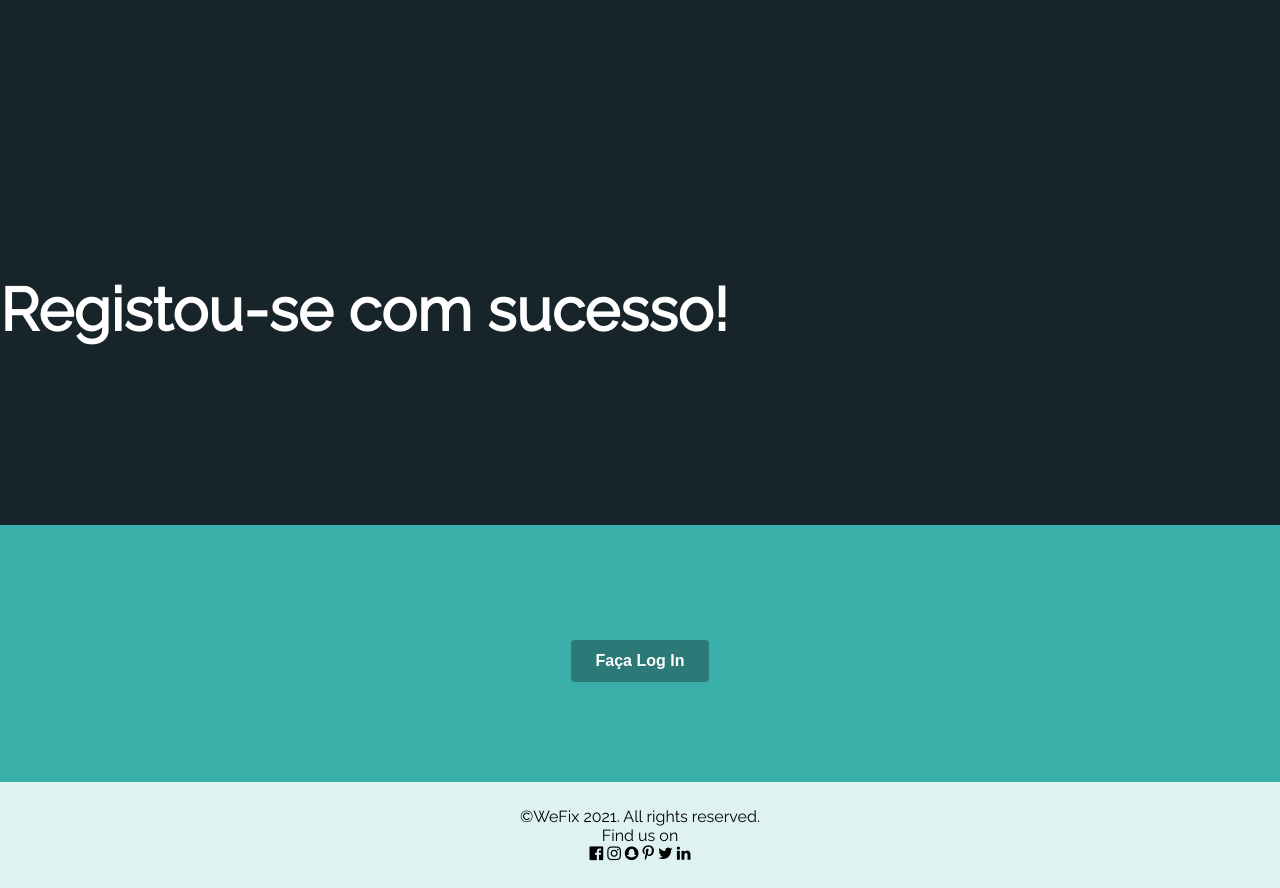
After one commit to jorgealexandreb/WeFix-Website-University-Project, a PHP site: page /registsucess.php in a window 1280 px wide. The commit adds this page. Run offline with PHP 8.4, Linux system fonts and the light colour scheme.

Commit message:
Add files via upload

```diff
--- a/auth.php
+++ b/auth.php
@@ -17,7 +17,6 @@ if (isset($_POST['username']) && isset($_POST['password'])) {
         if ($stmt->rowCount() === 1) {
             $user = $stmt->fetch();
 
-			$user_id = $user['userID'];
 			$user_name = $user['userName'];
             $user_password = $user['password'];
 
@@ -25,7 +24,6 @@ if (isset($_POST['username']) && isset($_POST['password'])) {
 
                 if ($password === $user_password){
 
-                    $_SESSION['user_id'] = $user_id;
 					$_SESSION['user_name'] = $user_name;
 					$_SESSION['user_password'] = $user_password;
 
--- a/css/choosing.css
+++ b/css/choosing.css
@@ -23,7 +23,6 @@ body {
 }
 
 .main-container {
-    background-image: url(../images/handshake.png);
     margin: auto;
     background-color:#3AAFA9;
     width: 65%;
--- a/logout.php
+++ b/logout.php
@@ -1,5 +1,8 @@
 <?php
 
-//logout code in progress
+session_start();
+session_unset();
 
+session_destroy();
+header("Location: index.php")
 ?>
--- /dev/null
+++ b/registsucess.php
@@ -0,0 +1,104 @@
+<!DOCTYPE html>
+<html lang="en">
+<head>
+    <meta charset="UTF-8">
+    <meta name="viewport" content="width=device-width, initial-scale=1.0">
+    <title>Sucesso!</title>
+    <link rel="stylesheet" href="https://fonts.googleapis.com/css?family=Raleway">
+<link rel="stylesheet" href="https://cdnjs.cloudflare.com/ajax/libs/font-awesome/4.7.0/css/font-awesome.min.css">
+</head>
+
+<style>
+    body{
+        margin:0px;
+    }
+
+    p,h1,h2,h3,h4,h5,h6 {font-family: "Raleway", Arial, Helvetica, sans-serif;
+    }
+
+    i:hover {
+        color: #3AAFA9;
+    }
+
+    .btn{
+        background: #2B7A78;
+        color: #DEF2F1;
+        margin-top: 15px;
+        margin-bottom: 0px;
+        display: inline-block;
+        box-sizing: border-box;
+        position: relative;
+        padding: 12px 24px;
+        border: 1px solid transparent;
+        border-radius: 4px;
+        font-weight: 600;
+        font-size: 16px;
+        line-height: 100%;
+        text-decoration: none;
+        text-align: center;
+        cursor: pointer;
+      }
+
+      .btn:hover{
+        background: #17252A;
+      }
+
+    p{
+        margin: 0px;
+    }
+
+    a{
+        color: white;
+        text-decoration: none;
+    }
+
+    .container{
+        width: 100%;
+        background-color: #17252A;
+        height: 300px;
+        font-size: 30px;
+        font-weight: bold;
+        color: white;
+        padding-top: 125px;
+        padding-bottom: 100px;
+    }
+
+    .center{
+        text-align: center;
+        background-color: #3AAFA9;
+        padding: 100px;
+    }
+
+    .footer {
+        text-align: center;
+        background-color: #DEF2F1;
+        padding:25px;
+    }
+
+    .title{
+        margin-top:150px;
+    }
+
+</style>
+
+<body>
+    <div class="container"><h1 class="title">Registou-se com sucesso!</h1></div>
+
+    <div class="center">
+        <button class="btn"><a href="login.php">Faça Log In</a></button>
+    </div>
+
+    <div class="footer">
+        <p>&copy;WeFix 2021. All rights reserved. </p>
+        <p>Find us on</p>
+        <div class="media ">
+          <i class="fa fa-facebook-official "></i>
+          <i class="fa fa-instagram"></i>
+          <i class="fa fa-snapchat "></i>
+          <i class="fa fa-pinterest-p"></i>
+          <i class="fa fa-twitter "></i>
+          <i class="fa fa-linkedin "></i>
+          </div>
+      </div>
+</body>
+</html>
```
Also changed, not shown: choosing.php (+13 -2 lines), css/login.css (+9 -4 lines), index.php (added, +25 -0 lines), insertclient.php (added, +30 -0 lines), login.php (+5 -5 lines), loginsuccess.php (+66 -5 lines), registration.php (+29 -47 lines), registrationclient.php (+24 -19 lines), images/weFixLogo.jpg (added).
